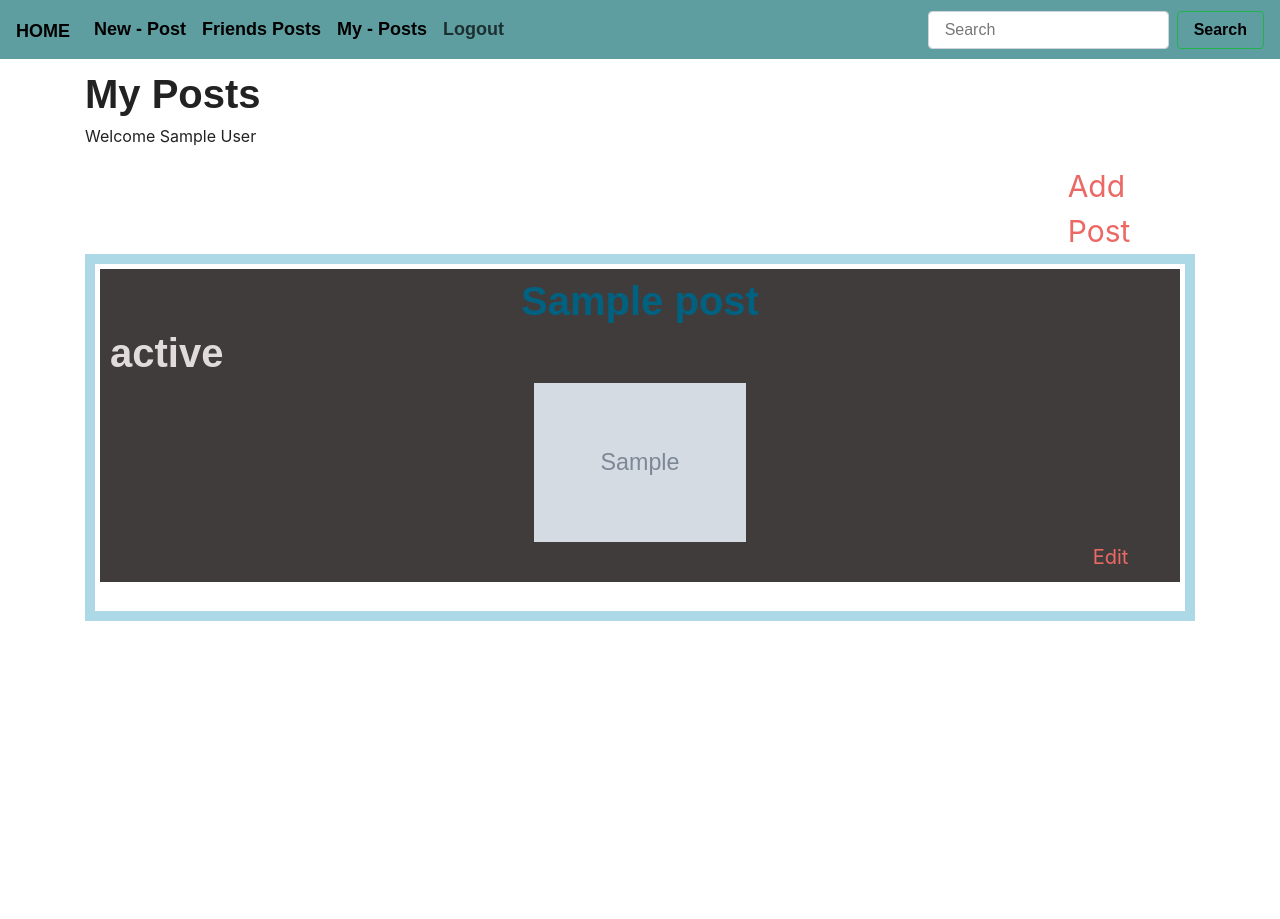
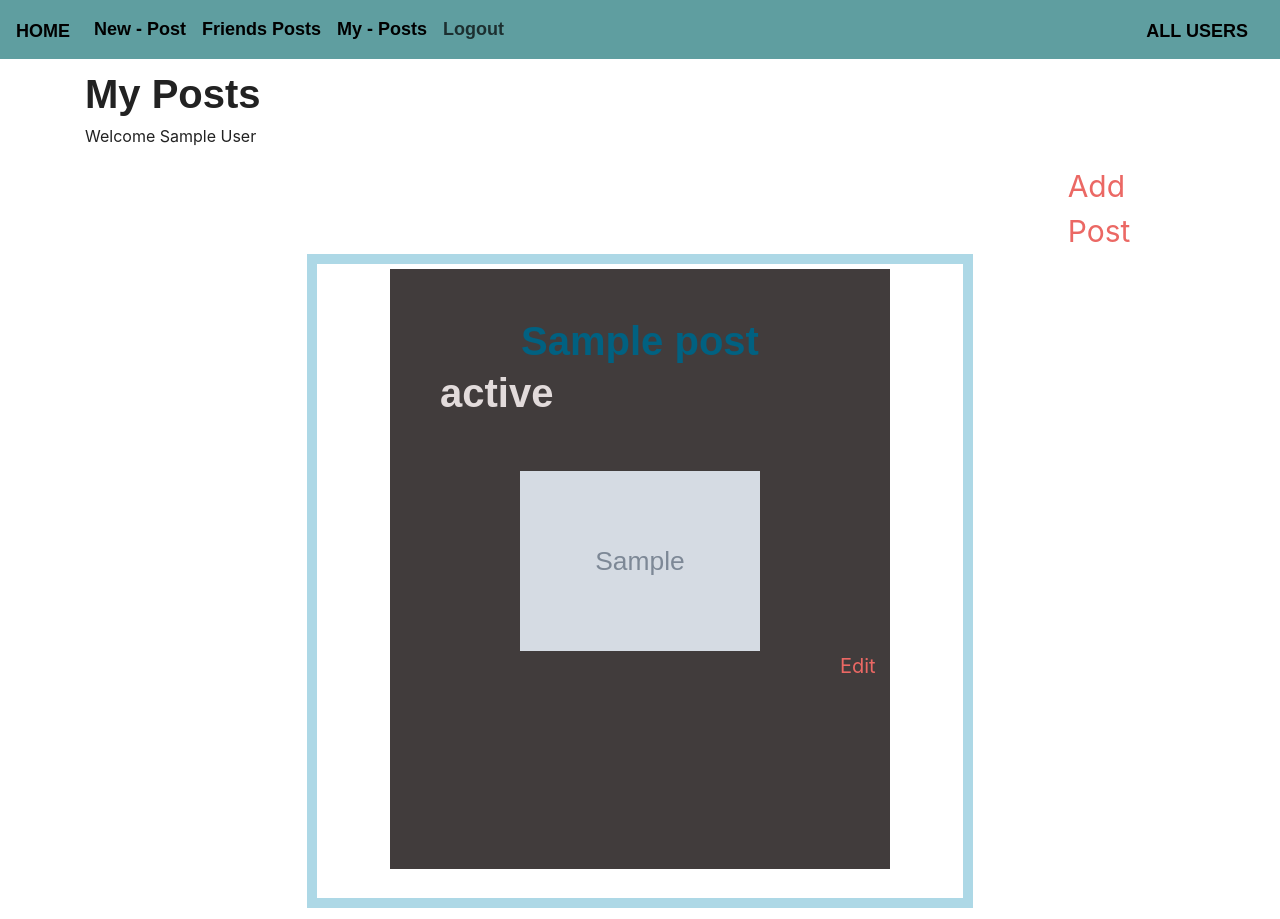
Before and after one commit to bhaveshvaswani1/share-status-, a Node server app: page /post/myPosts in a window 1280 px wide. Before the commit the page ends 621 px from the top, so only its background shows below. Run offline with Node 20, Linux system fonts and the light colour scheme; the visitor is signed in with stand-in values (Sample User, id 1); tables that the repository leaves empty hold one stand-in row (values such as "Sample post"); grey boxes marked "Sample" are stand-in pictures; some libraries are stand-ins or nearby versions; some web fonts are replaced.

Commit message:
css and video

```diff
--- a/public/styles.css
+++ b/public/styles.css
@@ -1,5 +1,7 @@
 .box-in{
-  color: rgb(226, 219, 219)
+  color: rgb(226, 219, 219);
+  height: 600px;
+  /* width: 300px */
 };
 p{
   color: red;
@@ -25,7 +27,9 @@ p{
 }
 #box1{
   background-color: rgb(65, 60, 60);
-  padding: 10px 10px;
+  padding: 50px 50px;
+  height: 600px;
+  width: 500px;
 }
 .post-something{
   font-size: 30px;
@@ -33,7 +37,10 @@ p{
 }
 .outer{
   border: lightblue solid 10px;
+
   padding: 5px 5px;;
+  width: 60%;
+
 }
 .title{
   text-align: center;
@@ -41,7 +48,7 @@ p{
 }
 .by{
   font-size: 20px;
-  margin-left:23cm;
+  margin-left:13cm;
 }
 html, body {
   margin: 0;
@@ -50,5 +57,11 @@ html, body {
   display: block;
   margin-left: auto;
   margin-right: auto;
-  width: 20%;
+  width: 60%;
 }
+/* .center {
+  margin: auto;
+  width: 50%;
+  border: 3px solid green;
+  padding: 10px;
+} */
--- a/routes/post.js
+++ b/routes/post.js
@@ -7,6 +7,7 @@ const User = require('../models/User');
 const friend = require('../models/friend')
 const post = require('../models/post');
 const { forwardAuthenticated,ensureAuthenticated } = require('../config/auth');
+var path = require('path')
 
 const app  = express();
 router.use('public', express.static('public'))
@@ -14,29 +15,26 @@ router.use('public', express.static('public'))
 //static files
 app.use('/public',express.static('public'));
 const multer  = require('multer')
-////multer
-var storage = multer.diskStorage({
-    destination: function (req, file, cb) {
-      cb(null, './public/uploads/')
-    },
-    filename: function (req, file, cb) {
-      cb(null, Date.now()+file.originalname)
+  const fileFilter=(req, file, cb)=>{
+      if(file.mimetype ==='image/jpeg' ||file.mimetype ==='image/mkv'|| file.mimetype ==='image/gif' || file.mimetype ==='image/jpg' || file.mimetype ==='image/png'){
+        console.log(file.mimetype);
+        cb(null,true);
     }
-  });
-
-  const fileFilter=(req, file, cb)=>{
-   if(file.mimetype ==='image/jpeg'|| file.mimetype ==='image/gif' || file.mimetype ==='image/jpg' || file.mimetype ==='image/png'){
-       cb(null,true);
-   }else{
-       cb(null, false);
-   }
-
+   else if (!file.originalname.match(/\.(mp4|MPEG-4|mkv)$/)) {
+        return cb(new Error('Please upload a video'))
+     }
+     cb(undefined, true)
   }
-
+const videoStorage = multer.diskStorage({
+    destination: './public/uploads/', // Destination to store video
+    filename: (req, file, cb) => {
+        cb(null, file.fieldname + '_' + Date.now() + path.extname(file.originalname))
+    }
+});
 var upload = multer({
-    storage:storage,
+    storage:videoStorage,
     limits:{
-        fileSize: 1024 * 1024 * 5
+        fileSize:10000000
     },
     fileFilter:fileFilter
  }).single('file');
--- a/views/MyPost.ejs
+++ b/views/MyPost.ejs
@@ -16,18 +16,30 @@
     </div>
     <link rel="stylesheet" href="../public/styles.css">
     <%var c=0;%>
-    <div class="outer">
+    <div class="outer center">
         <%post.forEach(item=>{%>
         <%if(item.username=== user.username){%>
-        <div id="box1">
+        <div id="box1" class="center">
 
             <div class="box-in">
                 <h1 class="title">
                     <%=item.title%></h1>
 
-                <h1><%=item.status%></h1>
-                <img class="center" src="../public/uploads/<%=item.image%>" alt="hello img" width="10%" >
-                <a style="margin-left: 26cm; font-size: 20px;" href="/post/edit/<%=item._id%>">Edit</a>
+                <h1><%=item.status%></h1> <br>
+                <br>
+                <%  var id = item.image.substr(item.image.length-3); %>
+                <%console.log(id)%>
+                <%if(id==="png"||id==="png"||id==="gif") {%>
+                <img class="center" src="../public/uploads/<%=item.image%>" alt="hello img" width="10%">
+                <%}%>
+            <%if(id==="mp4"){%>
+                <video class="center" height="200px" width="200px" controls>
+                    <source src="../public/uploads/<%=item.image%>" type="video/mp4">
+                </video>
+
+
+                <%}%>
+                <a style="margin-left: 100%; font-size: 20px;" href="/post/edit/<%=item._id%>">Edit</a>
 
 
             </div>
--- a/views/partials/navbar.ejs
+++ b/views/partials/navbar.ejs
@@ -22,10 +22,12 @@
       </li>
 
     </ul>
-    <form class="form-inline my-2 my-lg-0">
+
+    <a class="navbar-brand" href="/profile/allUsers">All users</a>
+    <!-- <form class="form-inline my-2 my-lg-0">
       <input class="form-control mr-sm-2" type="search"   placeholder="Search" aria-label="Search">
       <button class="btn btn-outline-success my-2 my-sm-0" style="color: black" type="submit">Search</button>
-    </form>
+    </form> -->
   </div>
 </nav>
 </html>
```
Also changed, not shown: routes/profile.js (+11 -0 lines), views/allUsers.ejs (added, +34 -0 lines), views/dashboard.ejs (+14 -4 lines), views/myfriend.ejs (+15 -5 lines), 1 other file.
